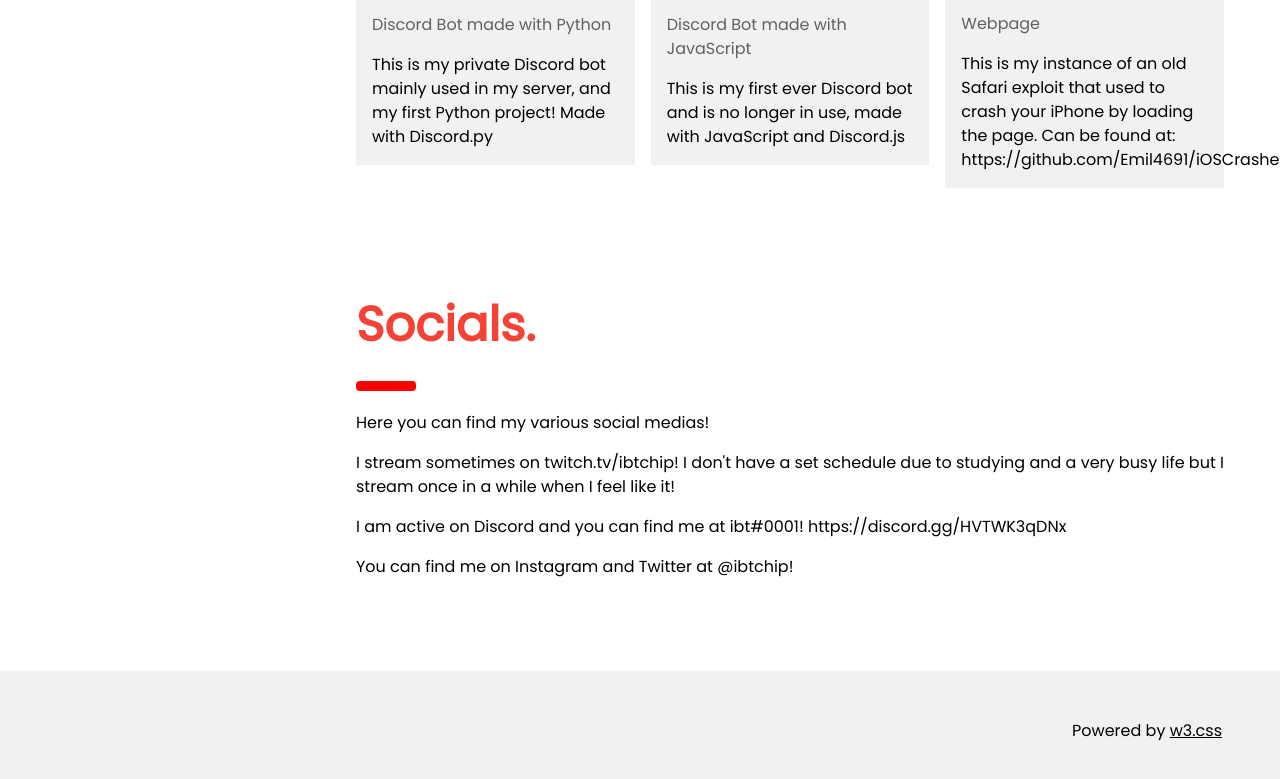
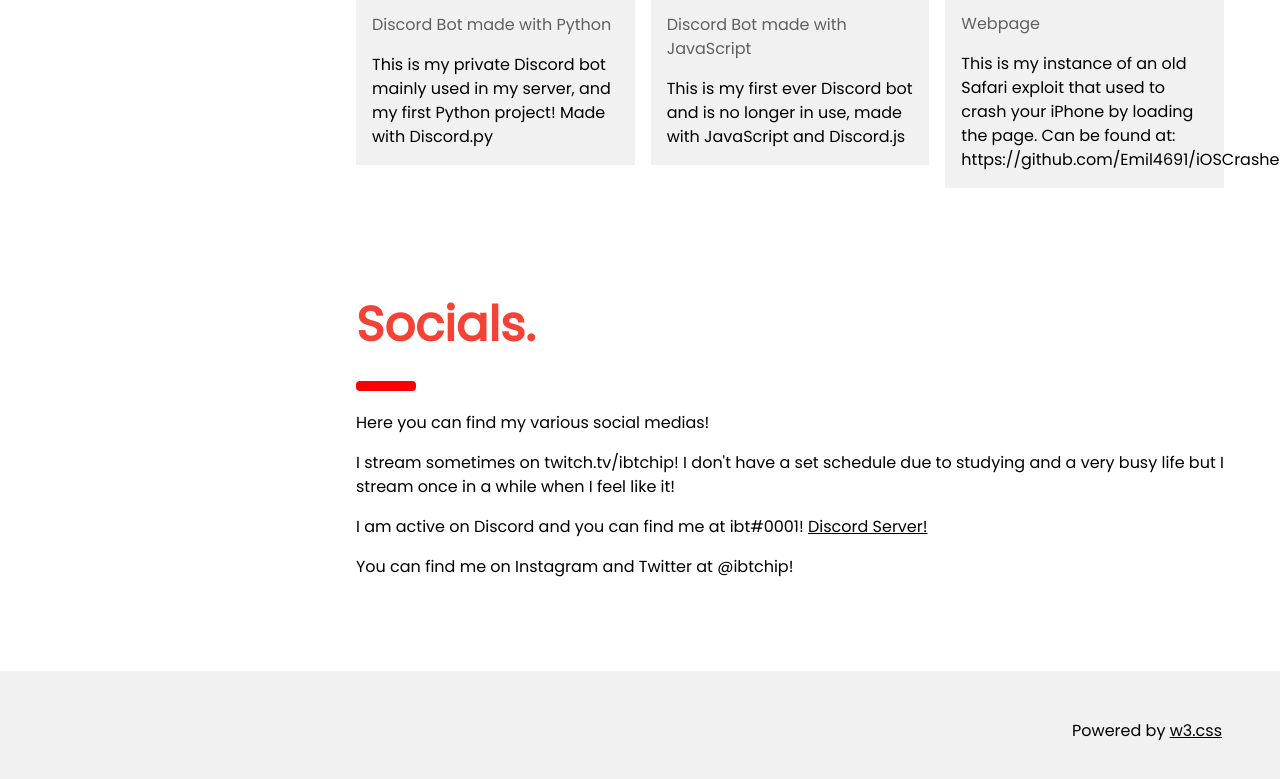
Before and after one commit to Emil4691/emilsandberg.no, a plain HTML site: page index.html in a window 1280 px wide. Shown: the part 2465-3244 px from the top of the page. Drawn offline with nearby package versions, Linux system fonts and the light colour scheme.

Commit message:
Update index.html

```diff
--- a/index.html
+++ b/index.html
@@ -183,7 +183,7 @@
         <hr style="width:50px;border:5px solid red" class="w3-round">
         <p>Here you can find my various social medias!</p>
         <p>I stream sometimes on twitch.tv/ibtchip! I don't have a set schedule due to studying and a very busy life but I stream once in a while when I feel like it!</p>
-        <p>I am active on Discord and you can find me at ibt#0001! https://discord.gg/HVTWK3qDNx</p>
+        <p>I am active on Discord and you can find me at ibt#0001! <a href="https://discord.gg/HVTWK3qDNx">Discord Server!</a></p>
         <p>You can find me on Instagram and Twitter at @ibtchip!</p>
     </div>
 
```
